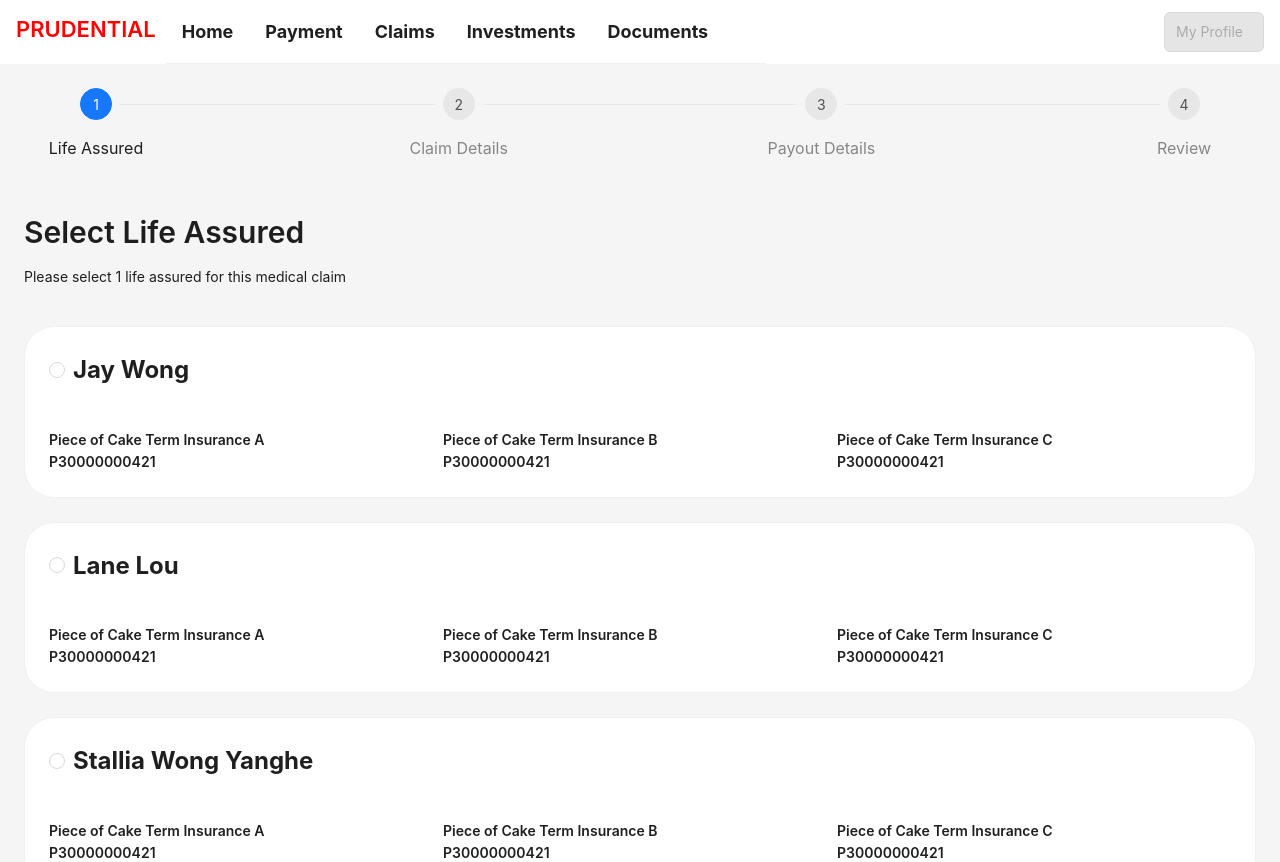
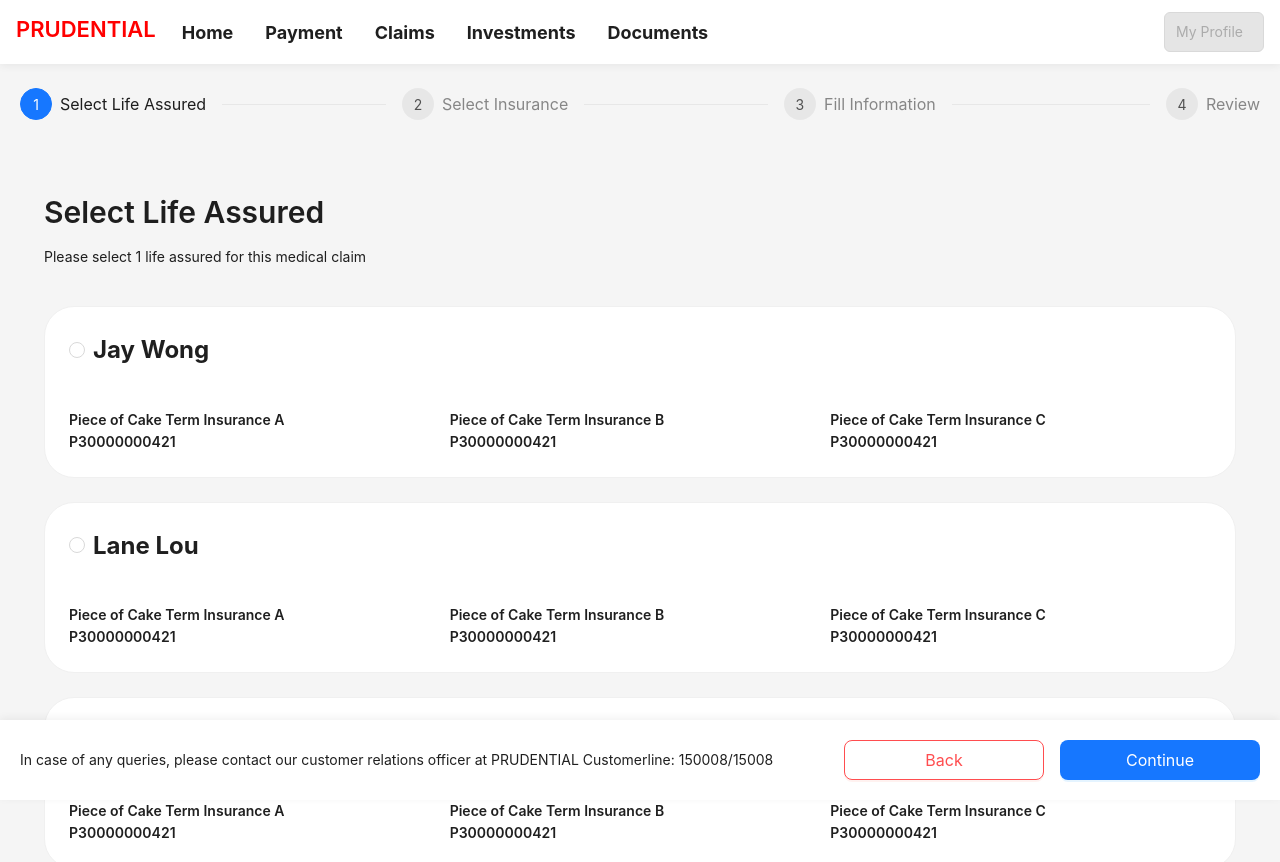
Before and after one commit to caiwenguo1314/my-ex01, a React (Create React App) app: page / in a window 1280 px wide. Shown: the top 862 px of the page. Built offline with nearby package versions, Linux system fonts and the light colour scheme.

Commit message:
修改头部和底部

```diff
--- a/src/Componets/Layout/AppFooter/AppFooter.js
+++ b/src/Componets/Layout/AppFooter/AppFooter.js
@@ -1,18 +1,28 @@
 import React from 'react'
 import { Layout, Row, Typography, Button, Space } from 'antd';
-
 
 const { Text, } = Typography;
 const { Footer } = Layout;
 export default function AppFooter() {
     return (
-        <Footer style={{ textAlign: 'left' }}>
-            <Text>
-                In case of any queries, please contact our customer relations officer at PRUDENTIAL Customerline: 150008/15008
-            </Text>
-
-            <Row justify="end" style={{ background: '#fff', width: 'calc(100% + 100px)', height: '80px', marginLeft: '-50px' }}>
-                <Space size="middle" style={{ marginRight: '20px' }}>
+        <Footer
+            style={{
+                position: 'fixed',
+                bottom: 0,
+                left: 0,
+                width: '100%',
+                padding: '16px 20px',
+                background: '#fff',
+                height: '80px',
+                boxShadow: '0 -2px 8px rgba(0, 0, 0, 0.06)',
+                zIndex: 1000
+            }}
+        >
+            <Row justify="space-between" align="middle" style={{ height: '100%' }}>
+                <Text>
+                    In case of any queries, please contact our customer relations officer at PRUDENTIAL Customerline: 150008/15008
+                </Text>
+                <Space size="middle">
                     <Button size="large" style={{ width: 200 }} type="default" danger>
                         Back
                     </Button>
@@ -21,8 +31,6 @@
                     </Button>
                 </Space>
             </Row>
-
         </Footer>
-
     )
 }
--- a/src/Componets/Layout/AppHeader/AppHeader.js
+++ b/src/Componets/Layout/AppHeader/AppHeader.js
@@ -1,15 +1,15 @@
 import React from 'react';
-import { Row, Col, Input, Menu, Space,Typography,Layout } from 'antd';
+import { Row, Col, Input, Menu, Space, Typography, Layout } from 'antd';
 import { createFromIconfontCN } from '@ant-design/icons';
-// import { useState } from 'react';
+
 const IconFont = createFromIconfontCN({
     scriptUrl: '//at.alicdn.com/t/c/font_4798402_1kd47iq67va.js',
 });
 
 const { Header } = Layout;
-const { Text,  } = Typography;
+const { Text } = Typography;
+
 export default function AppHeader() {
-
     const menuItems = [
         { key: 'home', label: 'Home' },
         { key: 'payment', label: 'Payment' },
@@ -17,29 +17,39 @@
         { key: 'investments', label: 'Investments' },
         { key: 'documents', label: 'Documents' },
     ];
+
     return (
-        <div>
-            <Header style={{ background: '#fff', padding: '0 16px', width: '100%' }}>
+        <Header
+            style={{
+                background: '#fff',
+                padding: '0 16px',
+                width: '100%',
+                position: 'fixed',
+                top: 0,
+                left: 0,
+                zIndex: 1000,
+                height: '64px',
+                lineHeight: '64px',
+                boxShadow: '0 2px 8px rgba(0, 0, 0, 0.06)'
+            }}
+        >
             <Row justify="space-between" align="middle">
-                    <Col >
+                <Col>
                     <Space size={10}>
                         <Text strong style={{ color: 'red', fontSize: '22px' }}>
                             PRUDENTIAL
                         </Text>
                         <Menu
-                                // 设置菜单项的排列方式为水平排列
                             mode="horizontal"
-                                // 设置菜单项的数据源
                             items={menuItems}
-                                // 设置菜单项的样式，字体大小为20px，字体加粗
                             style={{
                                 fontSize: '18px',
                                 fontWeight: 'bold',
                                 textOverflow: 'ellipsis',
                                 whiteSpace: 'nowrap',
                                 width: '600px',
+                                border: 'none'
                             }}
-
                         />
                     </Space>
                 </Col>
@@ -59,6 +69,5 @@
                 </Col>
             </Row>
         </Header>
-        </div>
-    )
+    );
 }
--- a/src/Componets/Layout/AppLayout.js
+++ b/src/Componets/Layout/AppLayout.js
@@ -4,41 +4,49 @@
 
 import AppHeader from "./AppHeader/AppHeader";
 import AppSteps from "./AppSteps/AppSteps";
-
 import AppFooter from "./AppFooter/AppFooter";
 import AppContent1th from "./AppContent1th/AppContent1th";
 import AppContent2th from "./AppContent2th/AppContent2th";
 import AppContent3th from "./AppContent3th/AppContent3th";
 import AppContent4th from "./AppContent4th/AppContent4th";
 
-
-
-
+const { Content } = Layout;
 
 const AppLayout = () => {
+  const [step, setStept] = useState(1);
+  console.log('step:', step);
 
-  const [ step, setStept ] = useState(1);
-  console.log('step:', step);
   return (
     <Layout
       style={{
         minHeight: "100vh",
         maxWidth: "100vw",
-        overflow: "hidden",
       }}
     >
       {/* Header */}
       <AppHeader />
 
-      {/* Steps */}
-      <AppSteps />
+      {/* Main Content Area */}
+      <Content
+        style={{
+          marginTop: '64px',    // Header height
+          marginBottom: '80px', // Footer height
+          minHeight: 'calc(100vh - 144px)', // viewport height - (header + footer)
+          padding: '0 20px',
+          position: 'relative'
+        }}
+      >
+        {/* Steps */}
+        <AppSteps current={step - 1} />
 
-      {/* Content */}
-
-      {step === 1 && <AppContent1th />}
-      {step === 2 && <AppContent2th />}
-      {step === 3 && <AppContent3th />}
-      {step === 4 && <AppContent4th />}
+        {/* Page Content */}
+        <div style={{ padding: '24px 0' }}>
+          {step === 1 && <AppContent1th />}
+          {step === 2 && <AppContent2th />}
+          {step === 3 && <AppContent3th />}
+          {step === 4 && <AppContent4th />}
+        </div>
+      </Content>
 
       {/* Footer */}
       <AppFooter />
--- a/src/Componets/Layout/AppSteps/AppSteps.js
+++ b/src/Componets/Layout/AppSteps/AppSteps.js
@@ -1,22 +1,20 @@
 import React from 'react'
 import { Steps, Row } from 'antd'
 
-export default function AppSteps() {
+export default function AppSteps({ current = 0 }) {
     return (
         <Row justify="center" align="middle">
             <Steps
+                current={current}
                 style={{
-                    margin: '24px 40px',
-                    maxWidth: '1400px',  // 限制最大宽度，使步骤条不会太宽
-                    width: '100%'       // 确保在最大宽度内占满空间
+                    margin: '24px 0',
+                    maxWidth: '1400px',
+                    width: '100%'
                 }}
-                current={0}
-                direction="horizontal"
-                labelPlacement="vertical"
                 items={[
-                    { title: 'Life Assured' },
-                    { title: 'Claim Details' },
-                    { title: 'Payout Details' },
+                    { title: 'Select Life Assured' },
+                    { title: 'Select Insurance' },
+                    { title: 'Fill Information' },
                     { title: 'Review' },
                 ]}
             />
```
Lines whose indentation alone changed are shown as unchanged.
